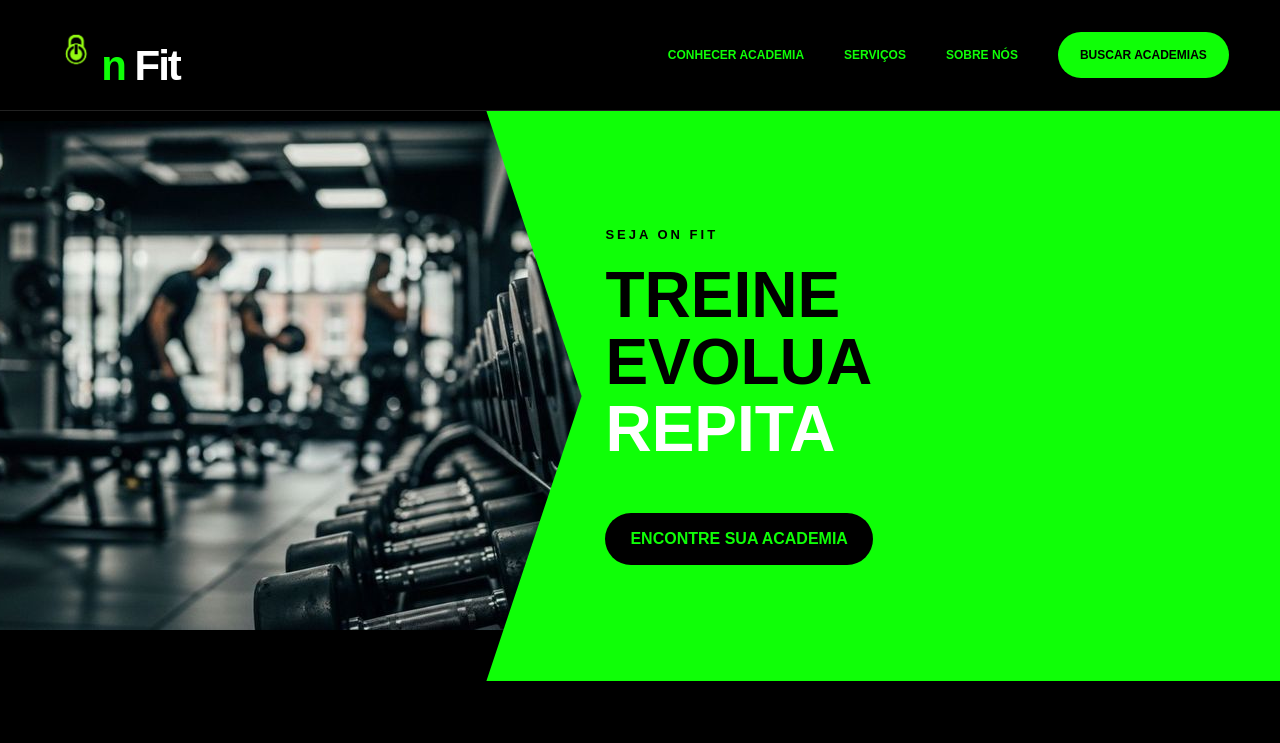
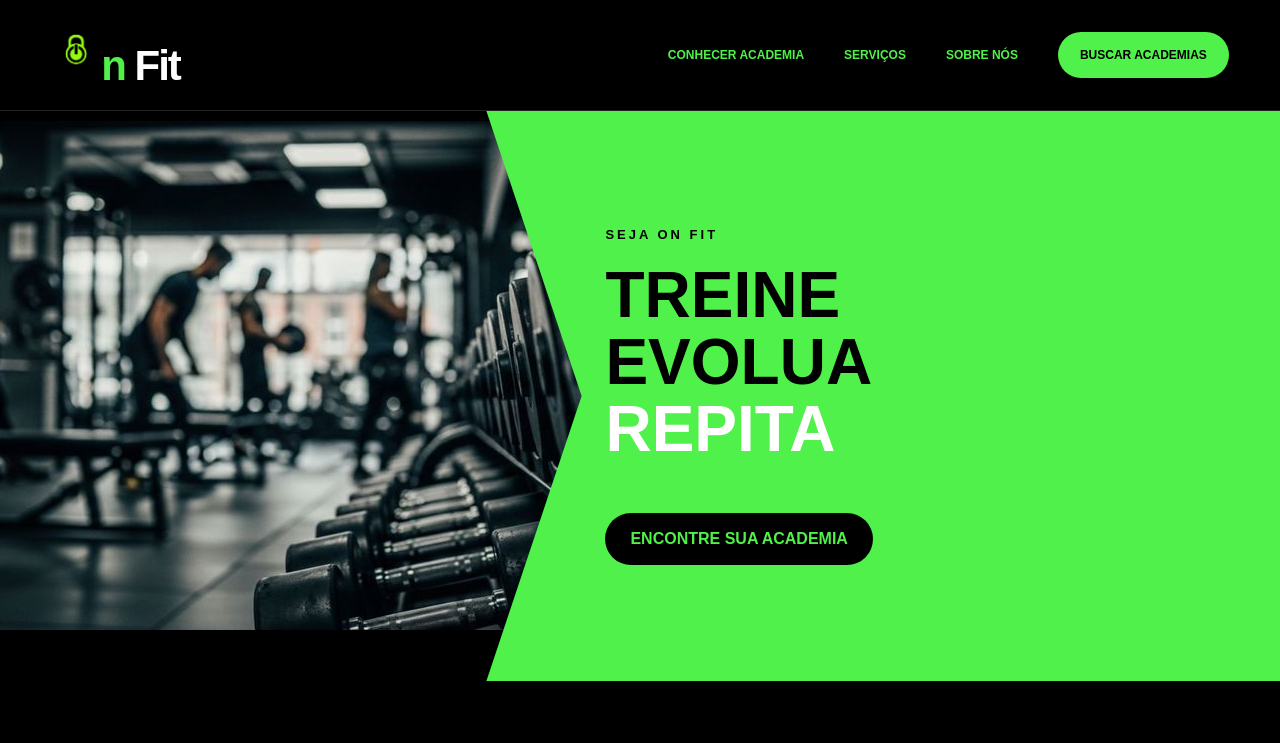
Before and after one commit to matheuscortesfarah-netizen/ON-FIT, a plain HTML site: page index.html in a window 1280 px wide. Shown: the top 743 px of the page. Drawn offline with Linux system fonts and the light colour scheme; a script that the page names is missing.

Commit message:
on fit atualizado

```diff
--- a/style.css
+++ b/style.css
@@ -6,10 +6,10 @@
 }
 
 :root {
-    --verde: #0fff07;
+    --verde: #50f14a;
     --preto: #000000;
     --branco: #ffffff;
-    --cinza: #6268623f;
+    --cinza: #0000003f;
 }
 
 body {
```
